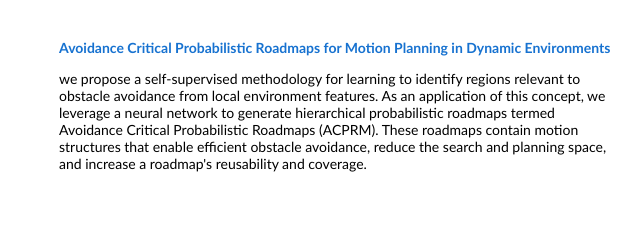
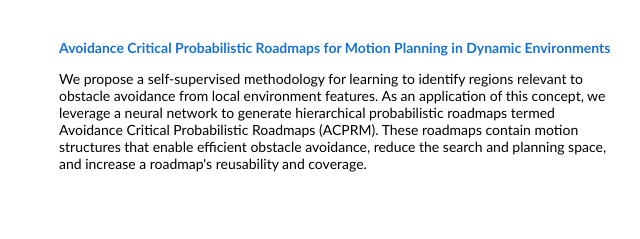
Before and after one commit to felipefelixarias/felipefelixarias.github.io, a plain HTML site: page index.html in a window 1280 px wide. Shown: the part 552-791 px from the top of the page, 401-1041 px from the left. Drawn offline with Linux system fonts and the light colour scheme.

Commit message:
Update index.html

```diff
--- a/index.html
+++ b/index.html
@@ -68,7 +68,7 @@
               </a>
               <br>
               <p></p>
-              <p>we propose a self-supervised methodology for learning to identify regions relevant to obstacle avoidance from local environment features. As an application of this concept, we leverage a neural network to generate hierarchical probabilistic roadmaps termed Avoidance Critical Probabilistic Roadmaps (ACPRM). These roadmaps contain motion structures that enable efficient obstacle avoidance, reduce the search and planning space, and increase a roadmap's reusability and coverage.</p>
+              <p>We propose a self-supervised methodology for learning to identify regions relevant to obstacle avoidance from local environment features. As an application of this concept, we leverage a neural network to generate hierarchical probabilistic roadmaps termed Avoidance Critical Probabilistic Roadmaps (ACPRM). These roadmaps contain motion structures that enable efficient obstacle avoidance, reduce the search and planning space, and increase a roadmap's reusability and coverage.</p>
             </td>
           </tr>
 
```
